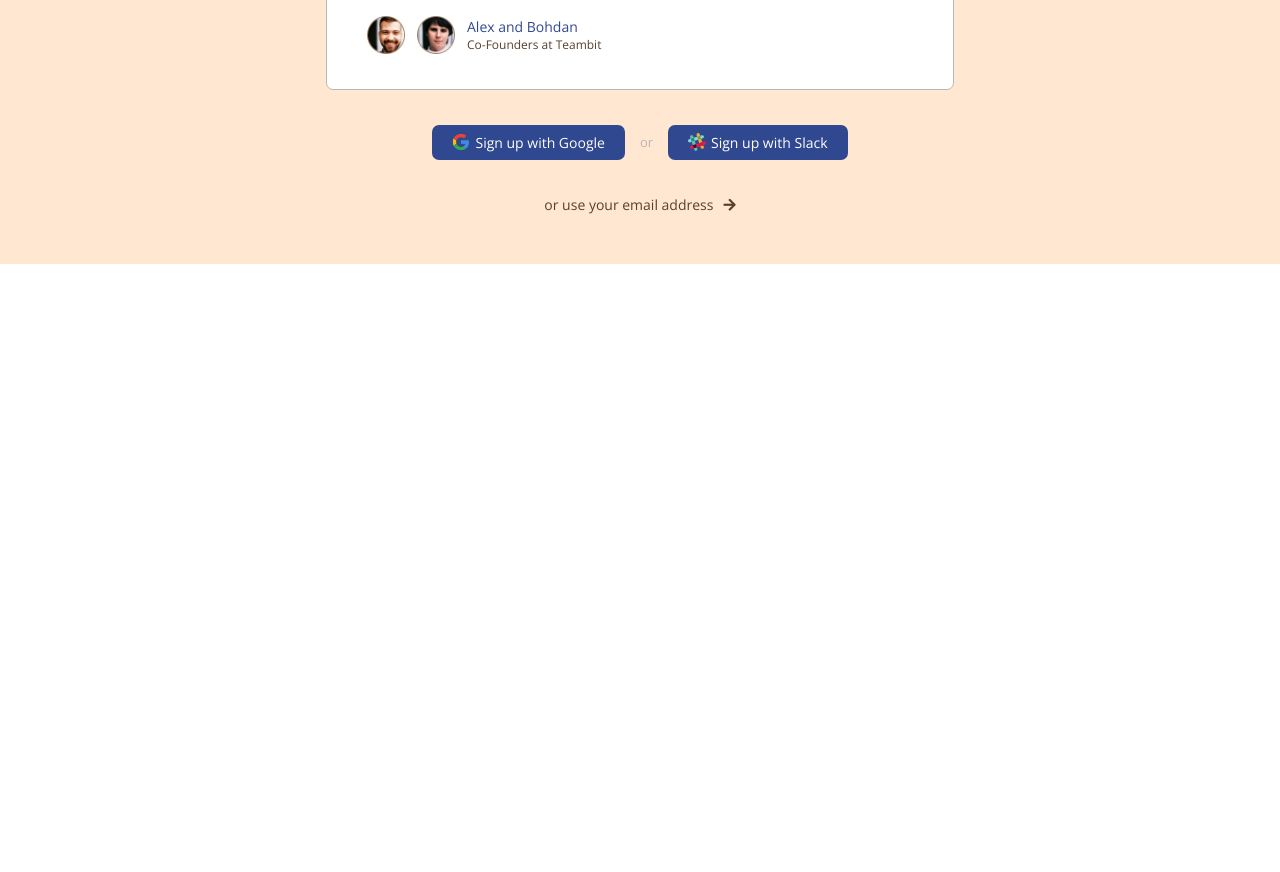
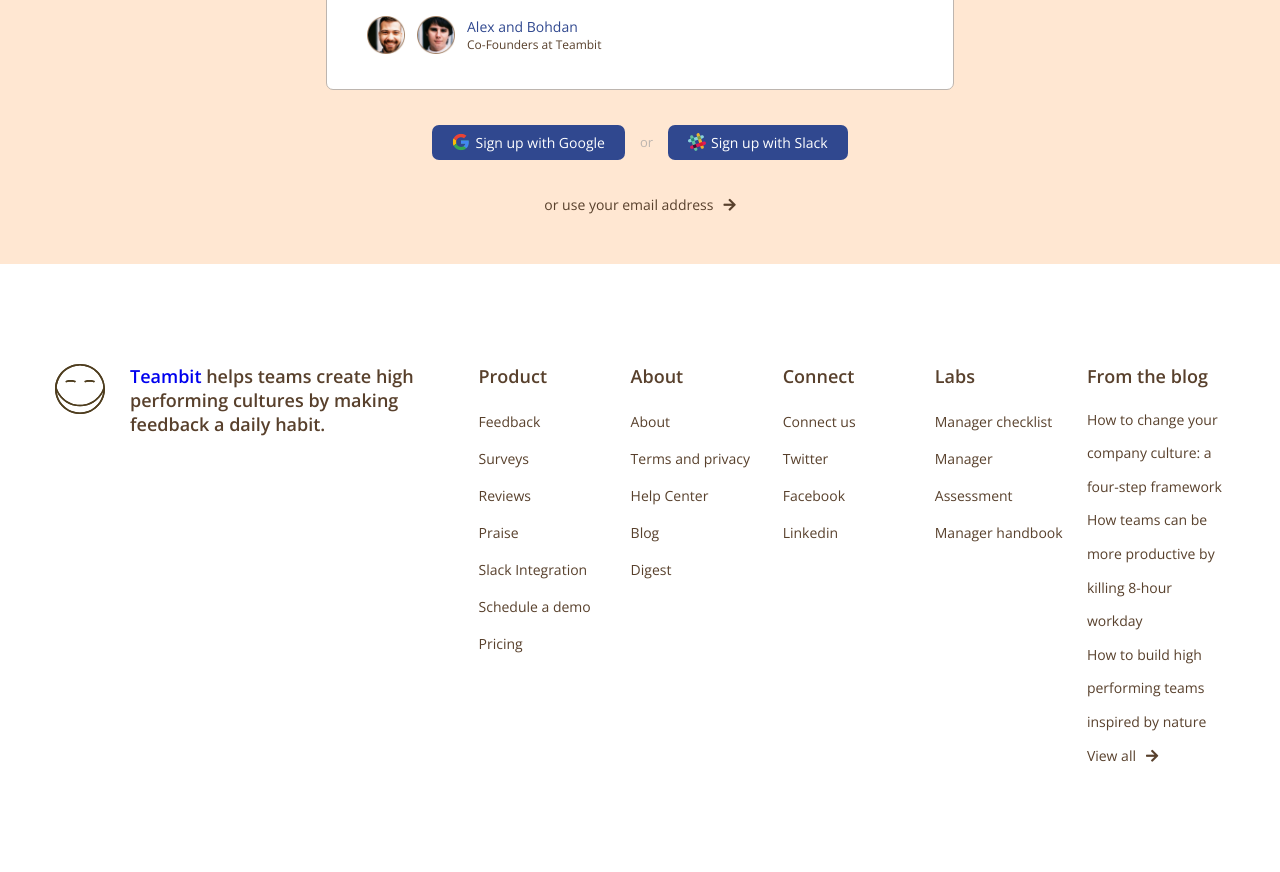
Before and after one commit to PaoloFrancesco-Marino/node-sass-teambit, a website: page index.html in a window 1280 px wide. Shown: the part 5940-6812 px from the top of the page. Before the commit the page ends 6204 px from the top, so only its background shows below. Drawn offline with nearby package versions, Linux system fonts and the light colour scheme.

Commit message:
add footer

```diff
--- a/index.html
+++ b/index.html
@@ -219,11 +219,125 @@
                 </div><!-- ./ Teambit -->
             </div><!-- ./General Containers -->
         </section><!-- ./Teambit Start -->
+    </main><!-- ./Main -->
 
-
-
-
-    </main><!-- ./Main -->
+    <!-- footer -->
+    <footer>
+        <div class="general_container">
+            <div class="footer_wrapper">
+                <!-- footer to sx -->
+                <div class="footer_sx">
+                    <img src="dist/img/logo-small.svg" alt="logo teambit">
+                    <p><a href="index.html">Teambit</a> helps teams create high performing cultures by making feedback a daily habit. </p>
+                </div>
+                <!-- footer link -->
+                <div class="footer_link">
+                    <!-- Product -->
+                    <ul>
+                        <li>
+                            <h3>Product</h3>
+                        </li>
+                        <li>
+                            <a href="#">Feedback</a>
+                        </li>
+                        <li>
+                            <a href="#">Surveys</a>
+                        </li>
+                        <li>
+                            <a href="#">Reviews</a>
+                        </li>
+                        <li>
+                            <a href="#">Praise</a>
+                        </li>
+                        <li>
+                            <a href="#">Slack Integration</a>
+                        </li>
+                        <li>
+                            <a href="#">Schedule a demo</a>
+                        </li>
+                        <li>
+                            <a href="#">Pricing</a>
+                        </li>
+                    </ul>
+                    <!-- About -->
+                    <ul>
+                        <li>
+                            <h3>About</h3>
+                        </li>
+                        <li>
+                            <a href="#">About</a>
+                        </li>
+                        <li>
+                            <a href="#">Terms and privacy</a>
+                        </li>
+                        <li>
+                            <a href="#">Help Center</a>
+                        </li>
+                        <li>
+                            <a href="#">Blog</a>
+                        </li>
+                        <li>
+                            <a href="#">Digest</a>
+                        </li>
+                    </ul>
+                    <!-- Connect -->
+                    <ul>
+                        <li>
+                            <h3>Connect</h3>
+                        </li>
+                        <li>
+                            <a href="#">Connect us</a>
+                        </li>
+                        <li>
+                            <a href="#">Twitter</a>
+                        </li>
+                        <li>
+                            <a href="#">Facebook</a>
+                        </li>
+                        <li>
+                            <a href="#">Linkedin</a>
+                        </li>
+                    </ul>
+                    <!-- Labs -->
+                    <ul>
+                        <li>
+                            <h3>Labs</h3>
+                        </li>
+                        <li>
+                            <a href="#">Manager checklist</a>
+                        </li>
+                        <li>
+                            <a href="#">Manager</a>
+                        </li>
+                        <li>
+                            <a href="#">Assessment</a>
+                        </li>
+                        <li>
+                            <a href="#">Manager handbook</a>
+                        </li>
+                    </ul>
+                    <!-- From The Blog -->
+                    <ul>
+                        <li>
+                            <h3>From the blog</h3>
+                        </li>
+                        <li>
+                            <a href="#">How to change your company culture: a four-step framework</a>
+                        </li>
+                        <li>
+                            <a href="#">How teams can be more productive by killing 8-hour workday</a>
+                        </li>
+                        <li>
+                            <a href="#">How to build high performing teams inspired by nature</a>
+                        </li>
+                        <li>
+                            <a href="#">View all<i class="fas fa-arrow-right"></i></a>
+                        </li>
+                    </ul>
+                </div>
+            </div><!-- ./Footer Wrapper -->
+        </div><!-- ./General Containers -->
+    </footer><!-- ./Footer -->
 
 
     <!-- Main JS -->
--- a/src/scss/main.scss
+++ b/src/scss/main.scss
@@ -7,3 +7,4 @@
 @import 'partials/services'; // services scss
 @import 'partials/products'; // products
 @import 'partials/teambit_start'; // teambit start
+@import 'partials/footer'; // footer
--- /dev/null
+++ b/src/scss/partials/_footer.scss
@@ -0,0 +1,70 @@
+/*********************
+* Footer
+**********************/
+
+.footer_wrapper {
+    @include flex;
+    padding: 100px 0;
+
+    // footer sx
+    .footer_sx {
+        @include flex;
+        width: 35%;
+        img {
+            width: 50px;
+            margin-right: 25px;
+        }
+
+        p {
+            @include font_style($font_size_paragraph2, $font_color_primary, 600);
+            width: 70%;
+            a {
+                @include style_link;
+            }
+        }
+    }
+
+    .footer_link {
+        @include flex;
+        width: 65%;
+        ul {
+            @include list_style;
+            width: calc(100% / 5);
+            margin-left: 14px;
+            li {
+                margin-bottom: 15px;
+                &:first-child {
+                    margin-bottom: 22px;
+                }
+                h3 {
+                    @include font_style($font_size_paragraph2, $font_color_primary, 600);
+                }
+                a {
+                    @include font_style($font_size_general, $font_color_primary);
+                    @include style_link;
+
+                    &:hover {
+                        @include font_style($color: $primary_color_blue);
+                    }
+                }
+            }
+
+            &:last-child {
+                li {
+                    margin-bottom: 0;
+                    &:first-child {
+                        margin-bottom: 15px;
+                    }
+
+                    a {
+                        @include font_style($lh: 2.4);
+
+                        i {
+                            margin-left: 10px;
+                        }
+                    }
+                }
+            }
+        }
+    }
+}
```
Also changed, not shown: dist/style/main.css.
